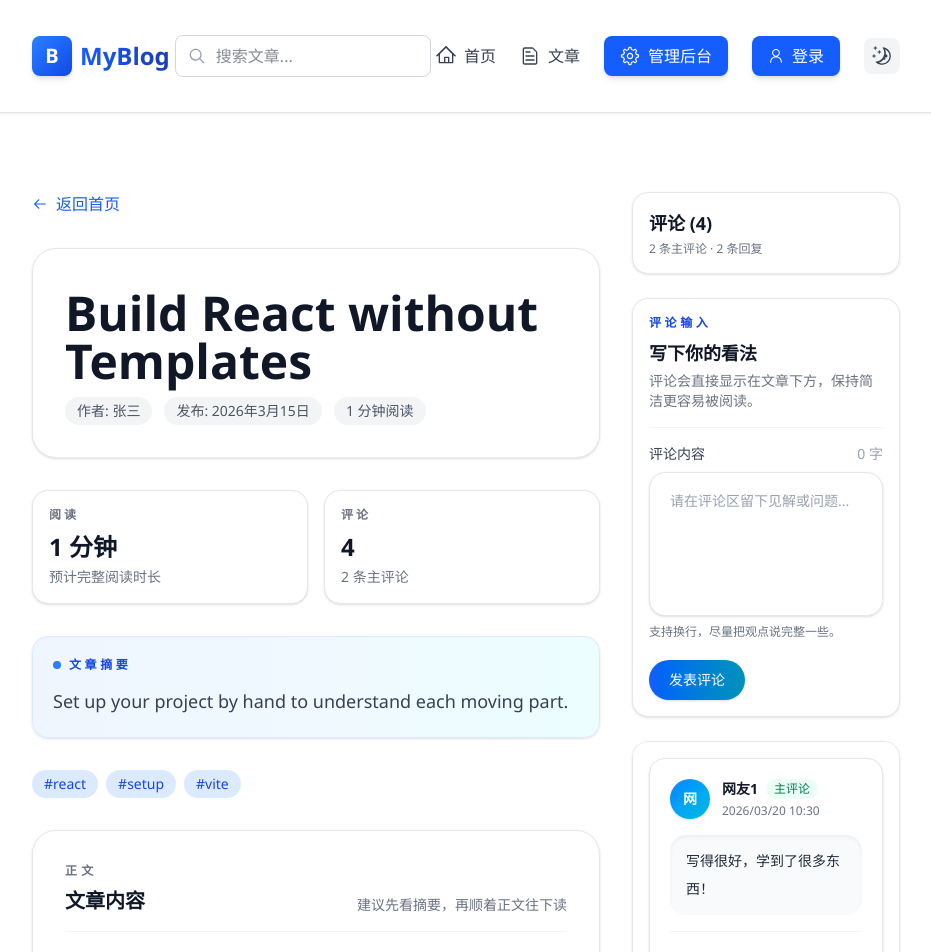
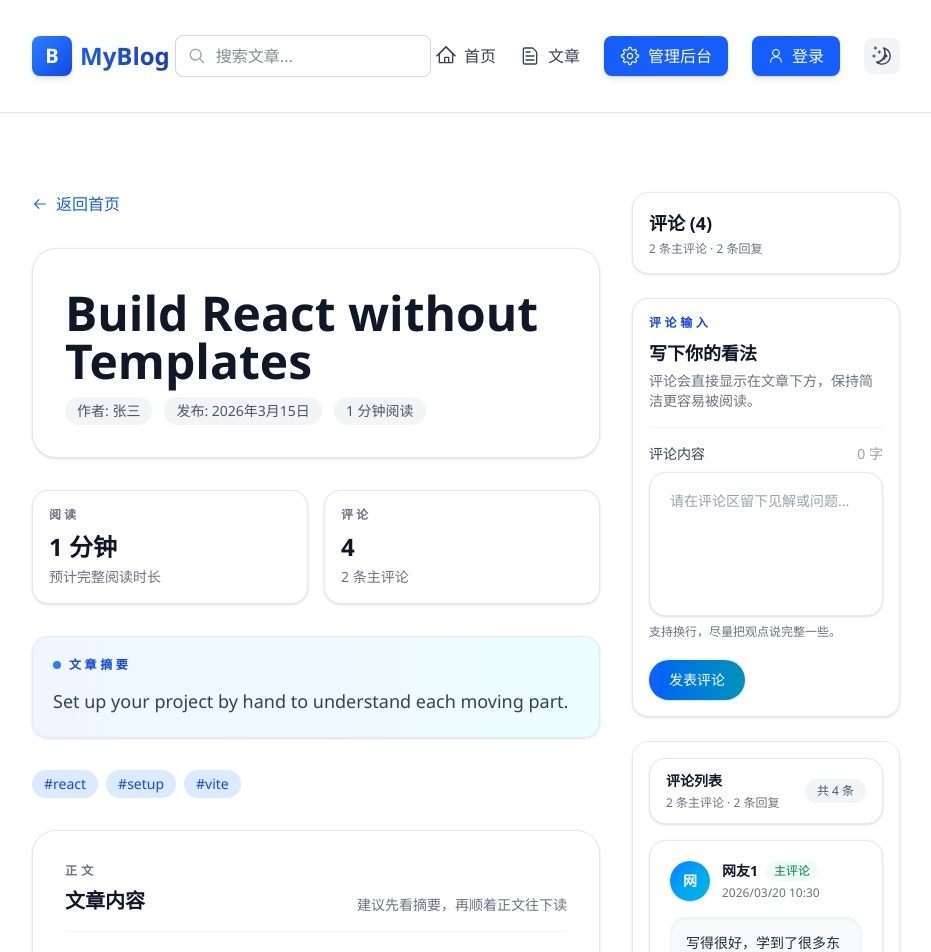
Before and after one commit to BqLee-AI/blog-FE, a React (Vite) app: page /article/1 in a window 1280 px wide. Shown: the top 952 px of the page, without its empty margins (174-1105 px from the left). Built offline with nearby package versions, Linux system fonts and the light colour scheme.

Commit message:
feat: 优化评论列表展示

```diff
--- a/src/features/comments/components/CommentList.tsx
+++ b/src/features/comments/components/CommentList.tsx
@@ -28,33 +28,48 @@ export const CommentList: React.FC<CommentListProps> = ({
   onDislike,
   onViewReplies,
 }) => {
+  const topLevelComments = comments.filter((comment) => !comment.replyTo);
+  const replyCount = comments.length - topLevelComments.length;
+
   if (isLoading) {
     return (
-      <div className="flex justify-center items-center py-8">
-        <div className="text-gray-500 dark:text-gray-400">加载评论中...</div>
+      <div className="flex items-center justify-center rounded-2xl border border-dashed border-gray-200 bg-gray-50 px-4 py-10 text-sm text-gray-500 dark:border-gray-700 dark:bg-gray-900/40 dark:text-gray-400">
+        加载评论中...
       </div>
     );
   }
 
   if (comments.length === 0) {
     return (
-      <div className="py-8 text-center text-gray-500 dark:text-gray-400">
-        暂无评论，来发表第一条评论吧！
+      <div className="rounded-2xl border border-dashed border-gray-200 bg-gray-50 px-4 py-12 text-center text-gray-500 dark:border-gray-700 dark:bg-gray-900/40 dark:text-gray-400">
+        <p className="text-sm font-medium">暂无评论</p>
+        <p className="mt-2 text-xs text-gray-400 dark:text-gray-500">
+          来发表第一条评论吧，让内容区更有讨论感。
+        </p>
       </div>
     );
   }
 
-  // 只显示顶级评论（replyTo 为 undefined）
-  const topLevelComments = comments.filter(c => !c.replyTo);
-
-  // 获取评论的回复数
   const getReplyCount = (commentId: number): number => {
-    return comments.filter(c => c.replyTo === commentId).length;
+    return comments.filter((comment) => comment.replyTo === commentId).length;
   };
 
   return (
     <div className="space-y-4">
-      {topLevelComments.map(comment => (
+      <div className="flex items-center justify-between gap-4 rounded-2xl border border-gray-200 bg-white px-4 py-3 shadow-sm dark:border-gray-700 dark:bg-gray-800/90">
+        <div>
+          <h3 className="text-sm font-bold text-gray-900 dark:text-white">评论列表</h3>
+          <p className="mt-1 text-xs text-gray-500 dark:text-gray-400">
+            {topLevelComments.length} 条主评论 · {replyCount} 条回复
+          </p>
+        </div>
+        <div className="rounded-full bg-gray-100 px-3 py-1 text-xs font-medium text-gray-600 dark:bg-gray-700 dark:text-gray-300">
+          共 {comments.length} 条
+        </div>
+      </div>
+
+      <div className="space-y-4">
+        {topLevelComments.map((comment) => (
           <CommentCard
             key={comment.id}
             comment={comment}
@@ -69,5 +84,6 @@ export const CommentList: React.FC<CommentListProps> = ({
           />
         ))}
       </div>
+    </div>
   );
 };
```
Lines whose indentation alone changed are shown as unchanged.
